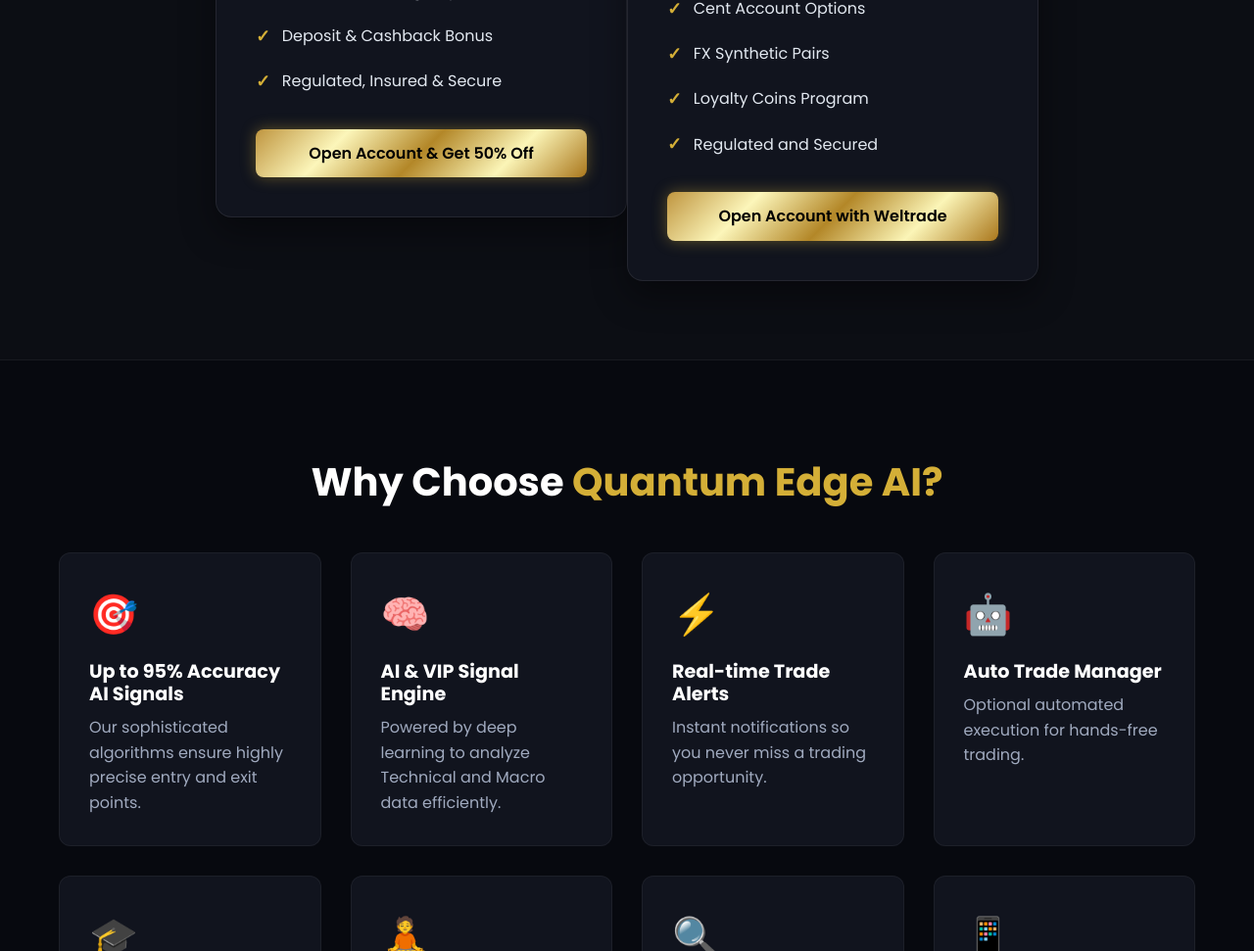
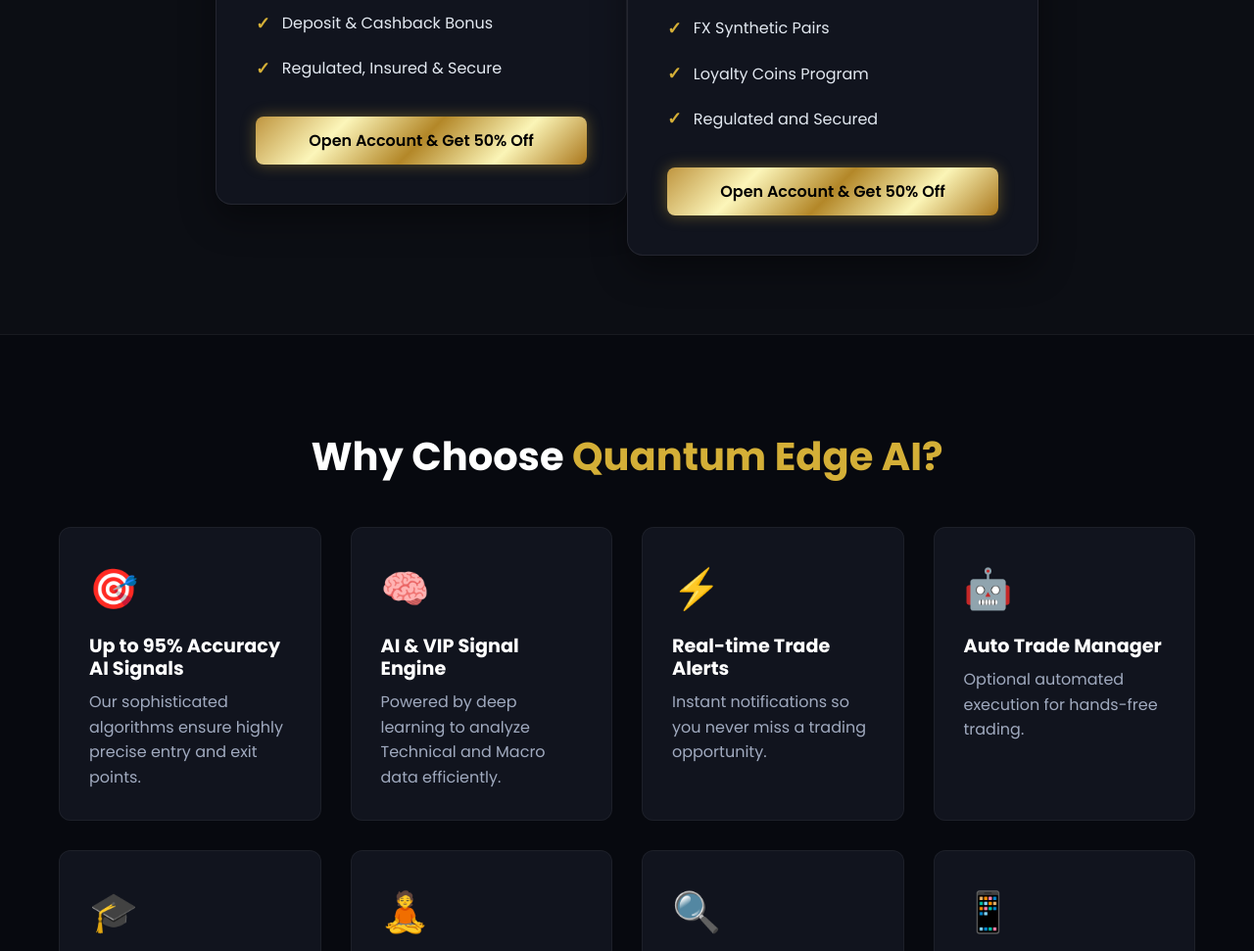
Before and after one commit to daltibabi7/Quantum-edge-A.I, a plain HTML site: page index.html in a window 1280 px wide. Shown: the part 1488-2459 px from the top of the page at 98% size. Drawn offline with Linux system fonts and the light colour scheme.

Commit message:
Add files via upload

```diff
--- a/index.html
+++ b/index.html
@@ -95,7 +95,7 @@
                         <span class="partner-feature-item"><span class="highlight partner-check">✓</span> Loyalty Coins Program</span>
                         <span class="partner-feature-item"><span class="highlight partner-check">✓</span> Regulated and Secured</span>
                     </div>
-                    <a href="#" class="btn btn-primary partner-btn weltrade-btn" id="weltrade-register-btn">Open Account with Weltrade</a>
+                    <a href="#" class="btn btn-primary partner-btn weltrade-btn" id="weltrade-register-btn">Open Account & Get 50% Off</a>
                 </div>
             </div>
         </div>
```
Also changed, not shown: weltrade.jpg.
